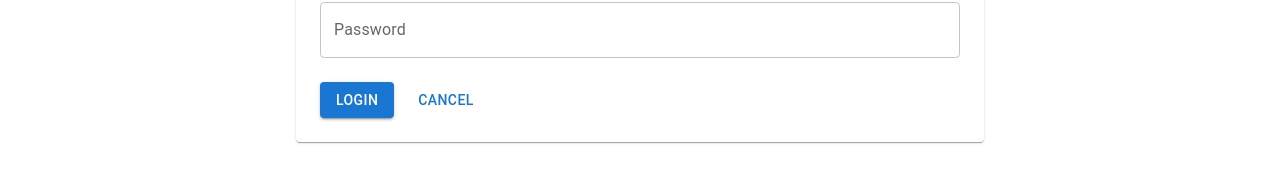
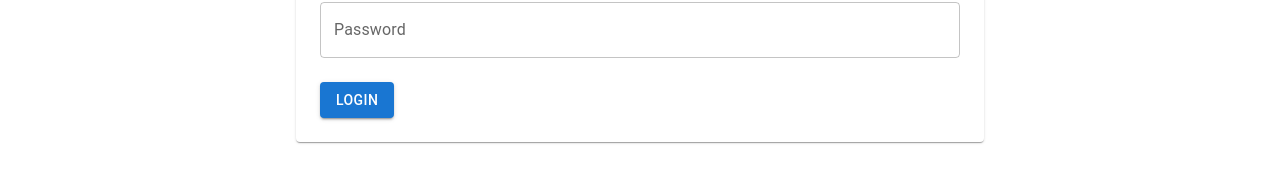
Before and after one commit to aleemkirk/VBB-Frontend, a React (Create React App) app: page /login in a window 1280 px wide. Shown: the part 256-428 px from the top of the page. Built offline with nearby package versions, Linux system fonts and the light colour scheme.

Commit message:
refactor: create header component

```diff
--- a/src/App.tsx
+++ b/src/App.tsx
@@ -1,28 +1,13 @@
-import {
-  AppBar,
-  Box,
-  Button,
-  GlobalStyles,
-  Toolbar,
-  Typography,
-} from '@mui/material';
-import { Link, Route, Routes } from 'react-router-dom';
+import { Box, GlobalStyles } from '@mui/material';
+import { Route, Routes } from 'react-router-dom';
+import Header from './components/Header';
 import Home from './components/Home';
 import Login from './components/Login';
 
 const App = () => (
   <>
     <GlobalStyles styles={{ body: { margin: 0 } }} />
-    <AppBar position="fixed">
-      <Toolbar>
-        <Typography variant="h6" component="div" sx={{ flexGrow: 1 }}>
-          VBB Web Portal
-        </Typography>
-        <Button color="inherit" component={Link} to="/login">
-          Login
-        </Button>
-      </Toolbar>
-    </AppBar>
+    <Header />
     <Box pt="64px">
       <Routes>
         <Route path="/" element={<Home />} />
--- /dev/null
+++ b/src/components/Header.tsx
@@ -0,0 +1,19 @@
+import { AppBar, Button, Toolbar, Typography } from '@mui/material';
+import { Link } from 'react-router-dom';
+
+const Header = () => {
+  return (
+    <AppBar position="fixed">
+      <Toolbar>
+        <Typography variant="h6" component="div" sx={{ flexGrow: 1 }}>
+          VBB Web Portal
+        </Typography>
+        <Button color="inherit" component={Link} to="/login">
+          Login
+        </Button>
+      </Toolbar>
+    </AppBar>
+  );
+};
+
+export default Header;
--- a/src/components/Login.tsx
+++ b/src/components/Login.tsx
@@ -32,9 +32,6 @@ const Login = () => {
             <Button type="submit" variant="contained">
               Login
             </Button>
-            <Button onClick={() => navigate('/')} sx={{ ml: 2 }}>
-              Cancel
-            </Button>
           </Grid>
         </Grid>
       </Paper>
```
